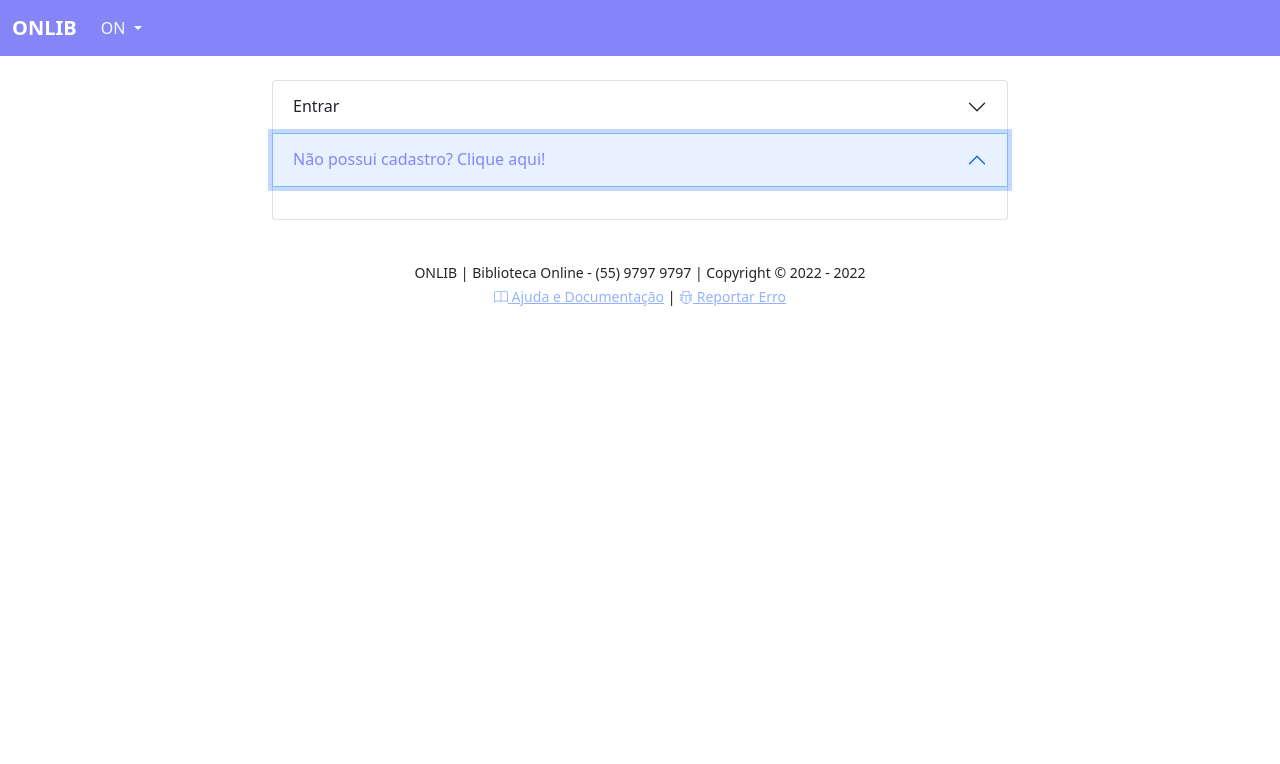
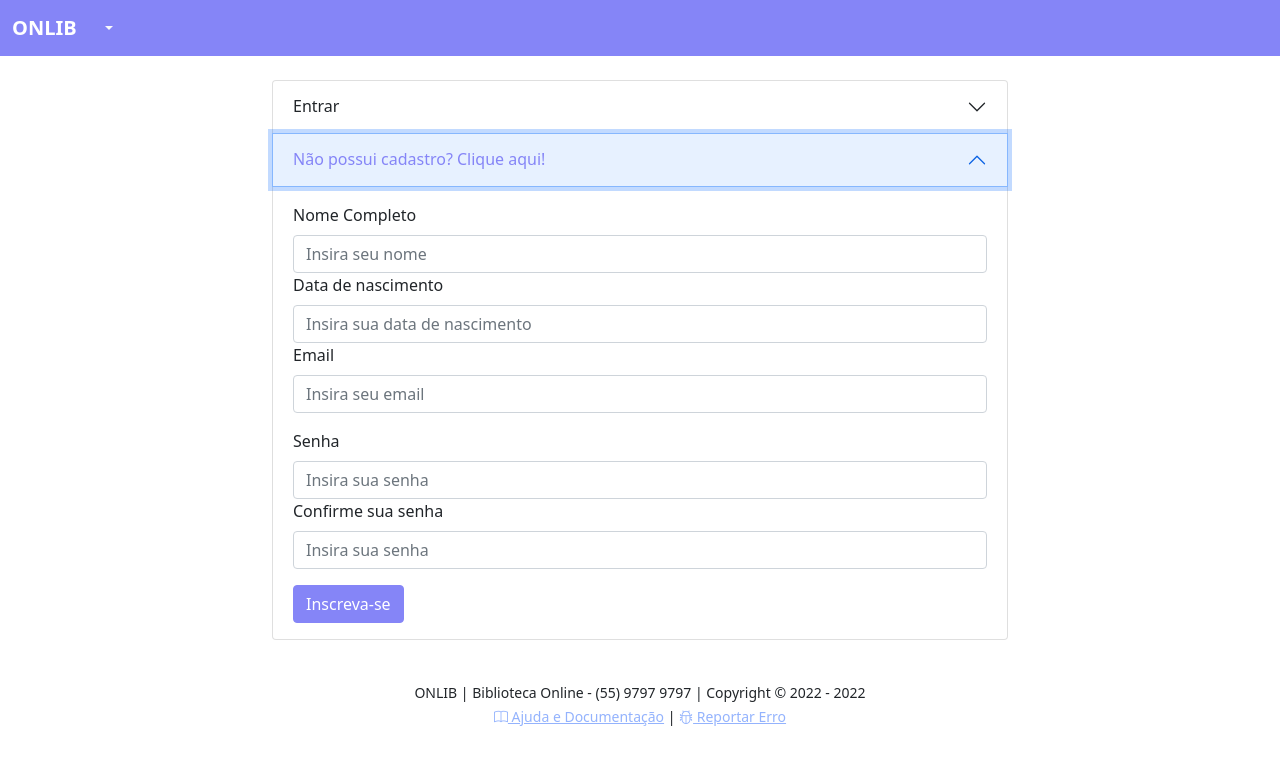
Before and after one commit to larasouto/ONLIB, a plain HTML site: page src/index.html in a window 1280 px wide. Both pictures are taken after a click on the button "Não possui cadastro? Clique aqui!". Drawn offline with Linux system fonts and the light colour scheme.

Commit message:
Add Sign Up

```diff
--- a/src/index.html
+++ b/src/index.html
@@ -21,7 +21,7 @@
                 <ul class="navbar-nav me-auto mb-2 mb-lg-0">
                     <li class="nav-item dropdown">
                         <a class="nav-link dropdown-toggle text-light" href="#" id="navbarDropdown" role="button" data-bs-toggle="dropdown" aria-expanded="false">
-                            ON
+
                         </a>
                     </li>
                 </ul>
@@ -72,7 +72,33 @@
                             </h2>
                             <div id="collapseTwo" class="accordion-collapse collapse" aria-labelledby="headingTwo" data-bs-parent="#accordionExample">
                                 <div class="accordion-body">
-
+                                    <form action="pages/home.html" id="formEntrar">
+                                        <div class="mb-3" id="mbemail">
+                                            <label for="email" class="form-label">Nome Completo</label>
+                                            <input type="text" class="form-control" id="email" placeholder="Insira seu nome">
+                                            <label for="email" class="form-label">Data de nascimento</label>
+                                            <input type="text" class="form-control" id="email" placeholder="Insira sua data de nascimento">
+                                            <label for="email" class="form-label">Email</label>
+                                            <input type="text" class="form-control" id="email" placeholder="Insira seu email">
+                                            <div class="invalid-feedback"> Email válido :c </div>
+                                            <div class="valid-feedback"> Email inválido :p </div>
+                                        </div>
+                                        <div class="mb-3" id="mbsenha">
+                                            <label for="senha" class="form-label">Senha</label>
+                                            <input type="password" class="form-control" id="senha" placeholder="Insira sua senha">
+                                            <div class="invalid-feedback"> Senha inválida :c </div>
+                                            <a href="">
+                                            </a>
+                                            <label for="senha" class="form-label">Confirme sua senha</label>
+                                            <input type="password" class="form-control" id="senha" placeholder="Insira sua senha">
+                                            <div class="invalid-feedback"> Senha inválida :c </div>
+                                            <a href="">
+                                            </a>
+                                        </div>
+                                        <div class="col-12">
+                                            <button type="submit" class="btn btn-primary">Inscreva-se</button>
+                                        </div>
+                                    </form>
                                 </div>
                             </div>
                         </div>
```
Also changed, not shown: src/pages/home.html (+1 -1 lines), src/pages/meusLivros.html (+1 -1 lines).
